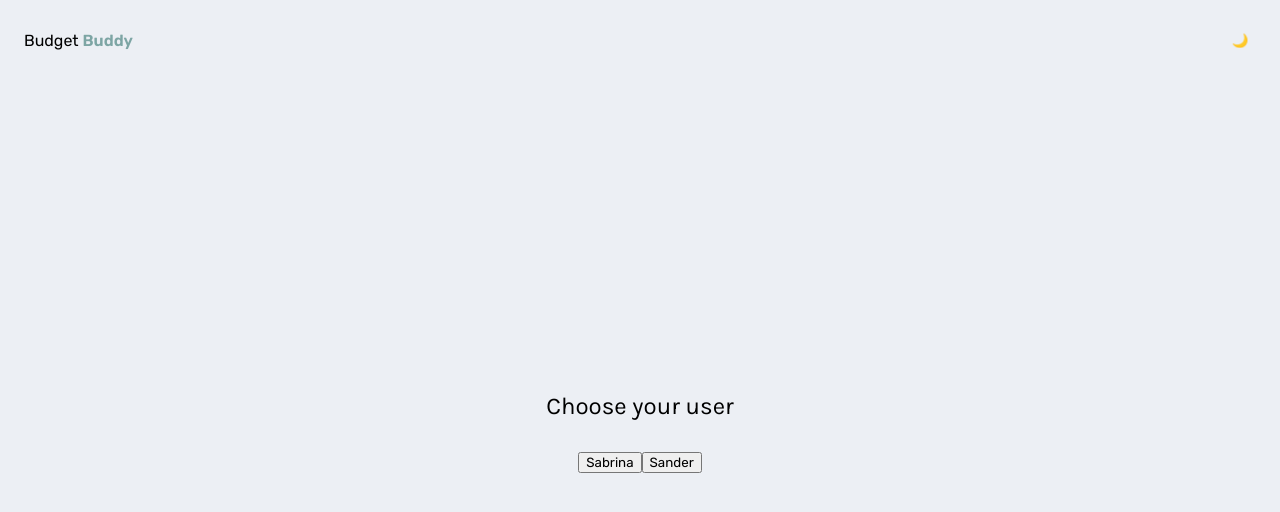
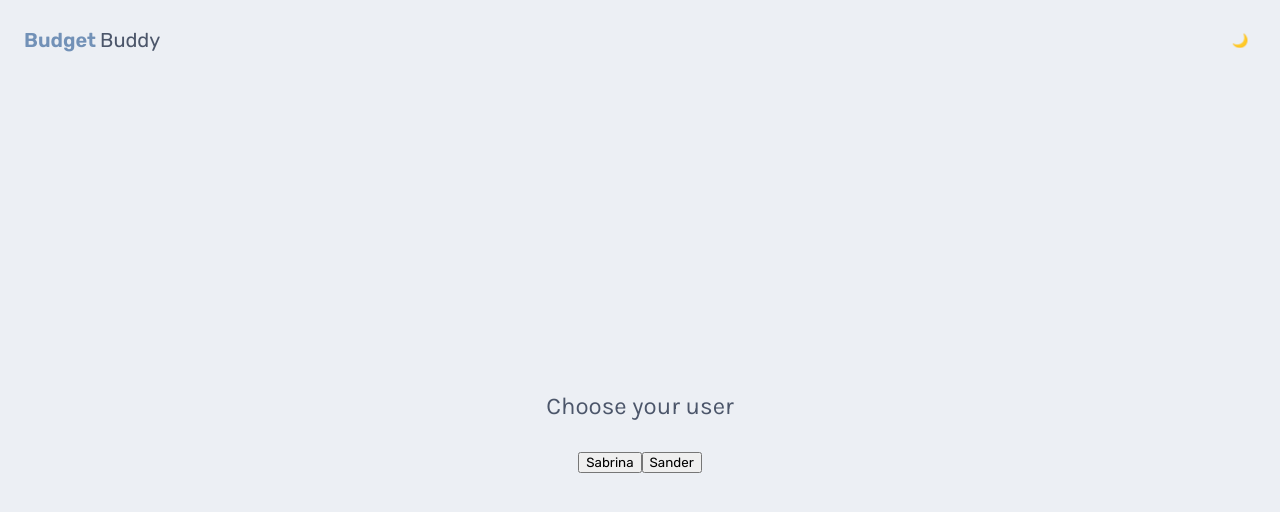
Before and after one commit to sanderdsz/budget-buddy, a Next.js app: page / in a window 1280 px wide. Shown: the top 512 px of the page. Built offline with nearby package versions, Linux system fonts and the light colour scheme.

Commit message:
feat: basic theme toggle context and button

```diff
--- a/src/components/themeToggle/index.tsx
+++ b/src/components/themeToggle/index.tsx
@@ -4,8 +4,6 @@ import styles from "./styles.module.css";
 import { useTheme } from "@/contexts/themeContext";
 
 export const ThemeToggle = () => {
-	//const [activeTheme, setActiveTheme] = useState("light");
-
 	const { activeTheme, setActiveTheme } = useTheme();
 
 	const inactiveTheme = activeTheme === "light" ? "dark" : "light";
--- a/src/contexts/themeContext.tsx
+++ b/src/contexts/themeContext.tsx
@@ -21,11 +21,11 @@ const ThemeContext = createContext({} as ThemeContextData);
 export const ThemeProvider = ({ children }: ThemeContextProps) => {
 	const [activeTheme, setActiveTheme] = useState("light");
 
+	/* Verify system wide user's color preference */
 	useEffect(() => {
 		const themeMediaQuery = window.matchMedia(
 			"(prefers-color-scheme: dark)"
 		).matches;
-		console.log("context");
 		if (themeMediaQuery) {
 			setActiveTheme("dark");
 		} else {
--- a/src/styles/globals.css
+++ b/src/styles/globals.css
@@ -1,5 +1,5 @@
 :root {
-    /* variables */
+    /* raw colors variables */
     --primary: #88c0d0;
 
     --white-01: #eceff4;
@@ -45,15 +45,34 @@
     --green-05: #577043;
 }
 
-body[data-theme="light"] {
+[data-theme="light"] {
+    /* background variables */
     --color-bg-primary: var(--white-01);
+
+    /* font variables */
+    --color-font-primary: var(--gray-05);
+    --color-font-secondary: var(--blue-05);
+
+    /* logo variables */
+    --color-logo-primary: var(--blue-04);
+    --color-logo-secondary: var(--gray-05);
 }
 
-body[data-theme="dark"] {
+[data-theme="dark"] {
+    /* background variables */
     --color-bg-primary: var(--gray-05);
+
+    /* font variables */
+    --color-font-primary: var(--white-01);
+    --color-font-secondary: var(--primary);
+
+    /* logo variables */
+    --color-logo-primary: var(--yellow-01);
+    --color-logo-secondary: var(--white-02);
 }
 
 body {
     background: var(--color-bg-primary);
-    transition: background 0.25s ease-in-out;
+    transition: all 0.25s ease-in-out;
+    color: var(--color-font-primary);
 }
--- a/src/styles/index.module.css
+++ b/src/styles/index.module.css
@@ -10,17 +10,16 @@
     align-items: center;
 }
 
-.header__title[data-theme="light"] {
-    color: var(--red-03);
-}
-
-.header__title[data-theme="dark"] {
-    color: var(--red-03);
+.header__title {
+    color: var(--color-logo-primary);
+    font-weight: 600;
+    font-size: 1.25rem;
 }
 
 .header__title + span {
-    color: var(--cyan-03);
-    font-weight: 600;
+    color: var(--color-logo-secondary);
+    font-weight: 400;
+    font-size: 1.25rem;
 }
 
 .section {
```
